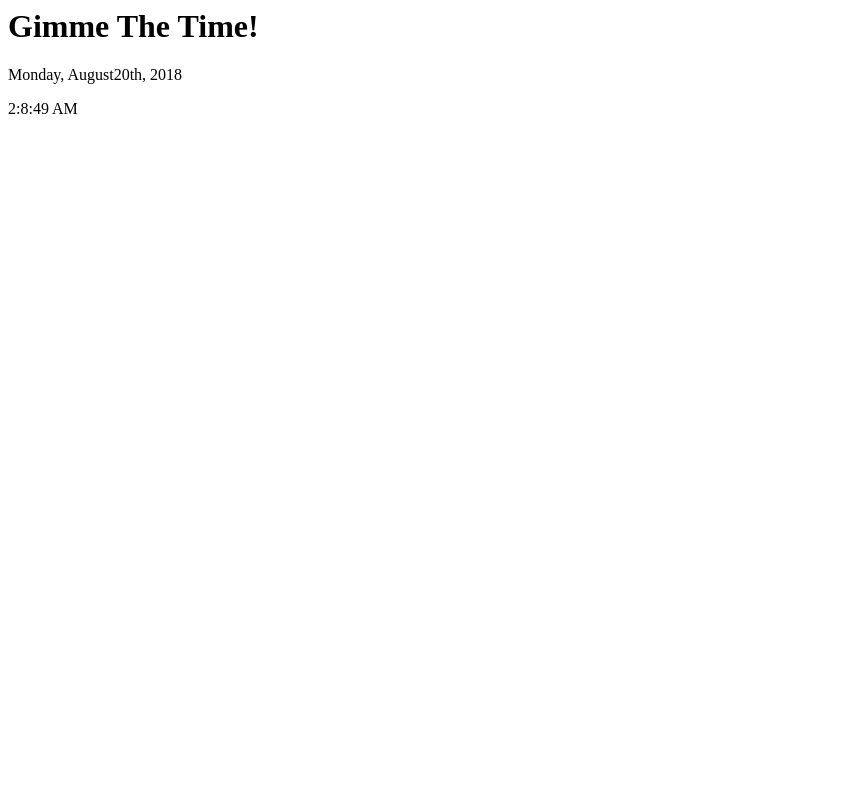
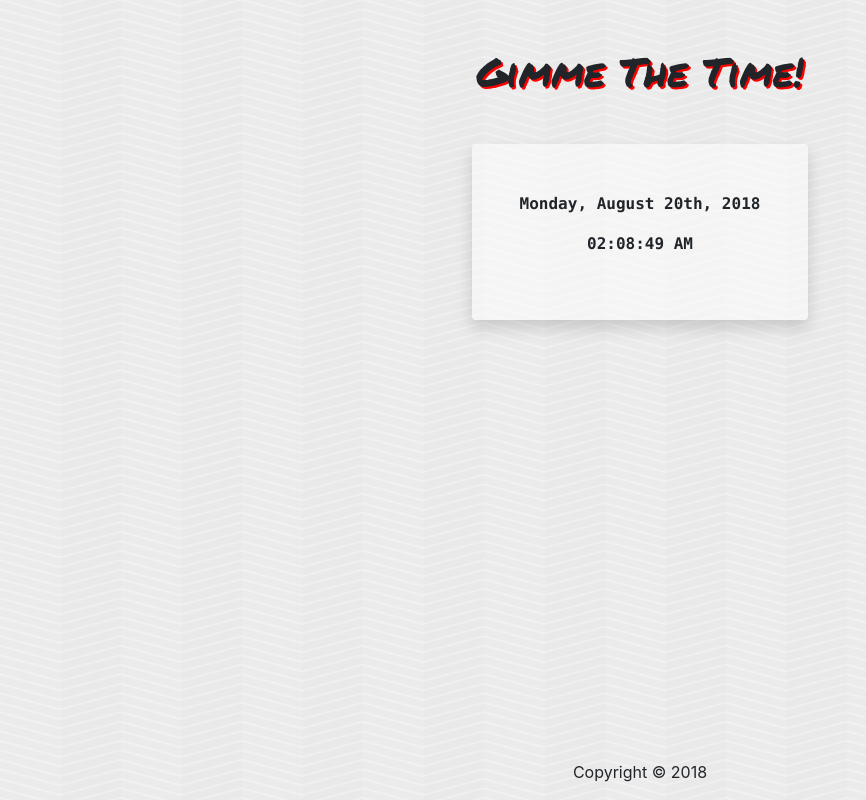
Before and after one commit to jamesk111/GimmeTheTime, a plain HTML site: page index.html in a window 1280 px wide. Shown: the whole page, without its empty margins (0-866 px from the left). Drawn offline with nearby package versions, Linux system fonts and the light colour scheme.

Commit message:
update look and feel

```diff
--- a/assets/css/style.css
+++ b/assets/css/style.css
@@ -0,0 +1,23 @@
+body {
+    background-image: url("../images/bg-main.png");
+}
+
+.jumbotron {
+    box-shadow: 0 .5rem 1rem rgba(0, 0, 0, .15);
+    background-color: rgba(255, 255, 255, 0.5);
+}
+
+header {
+    font-family: 'Permanent Marker', cursive;
+    text-shadow: 2px 2px rgb(255, 0, 0);
+}
+
+.content-wrapper {
+    background-color: rgba(255, 255, 255, 0.5);
+}
+
+.page-footer {
+    position: absolute;
+    bottom: 0;
+    width: 100%;
+}
--- a/assets/javascript/main.js
+++ b/assets/javascript/main.js
@@ -34,11 +34,14 @@ function updateDateTime() {
 
     //Initialize
     let today = new Date();
+    let timeHours = ('0' + (((today.getHours() + 11) % 12) + 1)).slice(-2);
+    let timeMinutes = ('0' + today.getMinutes()).slice(-2);
+    let timeSeconds = ('0' + today.getSeconds()).slice(-2);
     let timeSuffix = (today.getHours() < 12) ? 'AM' : 'PM';
 
     // Set the data
-    document.getElementById('date').innerHTML = day[today.getDay()] + ', ' + month[today.getMonth()] + ordinalDate(today.getDate()) + ', ' + today.getFullYear();
-    document.getElementById('time').innerHTML = (((today.getHours() + 11) % 12) + 1) + ':' + today.getMinutes() + ':' + today.getSeconds() + ' ' + timeSuffix;
+    document.getElementById('date').innerHTML = day[today.getDay()] + ', ' + month[today.getMonth()] + ' ' + ordinalDate(today.getDate()) + ', ' + today.getFullYear();
+    document.getElementById('time').innerHTML = timeHours + ':' + timeMinutes + ':' + timeSeconds + ' ' + timeSuffix;
 }
 
 //Set the function interval to update the time every second
--- a/index.html
+++ b/index.html
@@ -1,19 +1,43 @@
 <!DOCTYPE <!DOCTYPE html>
 <html lang="en">
+
 <head>
     <meta charset="utf-8" />
     <title>Gimme The Time</title>
     <meta name="viewport" content="width=device-width, initial-scale=1">
+    <link rel="stylesheet" href="https://stackpath.bootstrapcdn.com/bootstrap/4.1.3/css/bootstrap.min.css" integrity="sha384-MCw98/SFnGE8fJT3GXwEOngsV7Zt27NXFoaoApmYm81iuXoPkFOJwJ8ERdknLPMO"
+        crossorigin="anonymous">
+    <link href="https://fonts.googleapis.com/css?family=Permanent+Marker" rel="stylesheet">
     <link rel="stylesheet" type="text/css" media="screen" href="./assets/css/style.css" />
 </head>
-<body>
 
-    <h1>Gimme The Time!</h1>
+<body class="bg-light">
+    <header class="mt-5 text-center">
+        <h1>Gimme The Time!</h1>
+    </header>
+    <div class="container mt-5">
+        <div class="row text-center">
+            <div class="col justify-content-center">
+                <div class="content-wrapper rounded shadow d-inline-block p-5 font-weight-bold text-monospace">
+                    <p id="date"></p>
+                    <p id="time"></p>
+                </div>
+            </div>
+        </div>
+    </div>
 
-    <p id="date"></p>
-    <p id="time"></p>
+    <footer class="page-footer text-center">
+        <p>Copyright &copy; 2018</p>
+    </footer>
 
     <!-- JavaScript -->
+    <script src="https://code.jquery.com/jquery-3.3.1.slim.min.js" integrity="sha384-q8i/X+965DzO0rT7abK41JStQIAqVgRVzpbzo5smXKp4YfRvH+8abtTE1Pi6jizo"
+        crossorigin="anonymous"></script>
+    <script src="https://cdnjs.cloudflare.com/ajax/libs/popper.js/1.14.3/umd/popper.min.js" integrity="sha384-ZMP7rVo3mIykV+2+9J3UJ46jBk0WLaUAdn689aCwoqbBJiSnjAK/l8WvCWPIPm49"
+        crossorigin="anonymous"></script>
+    <script src="https://stackpath.bootstrapcdn.com/bootstrap/4.1.3/js/bootstrap.min.js" integrity="sha384-ChfqqxuZUCnJSK3+MXmPNIyE6ZbWh2IMqE241rYiqJxyMiZ6OW/JmZQ5stwEULTy"
+        crossorigin="anonymous"></script>
     <script src="./assets/javascript/main.js"></script>
 </body>
+
 </html>
```
Also changed, not shown: assets/images/bg-main.png (added).
